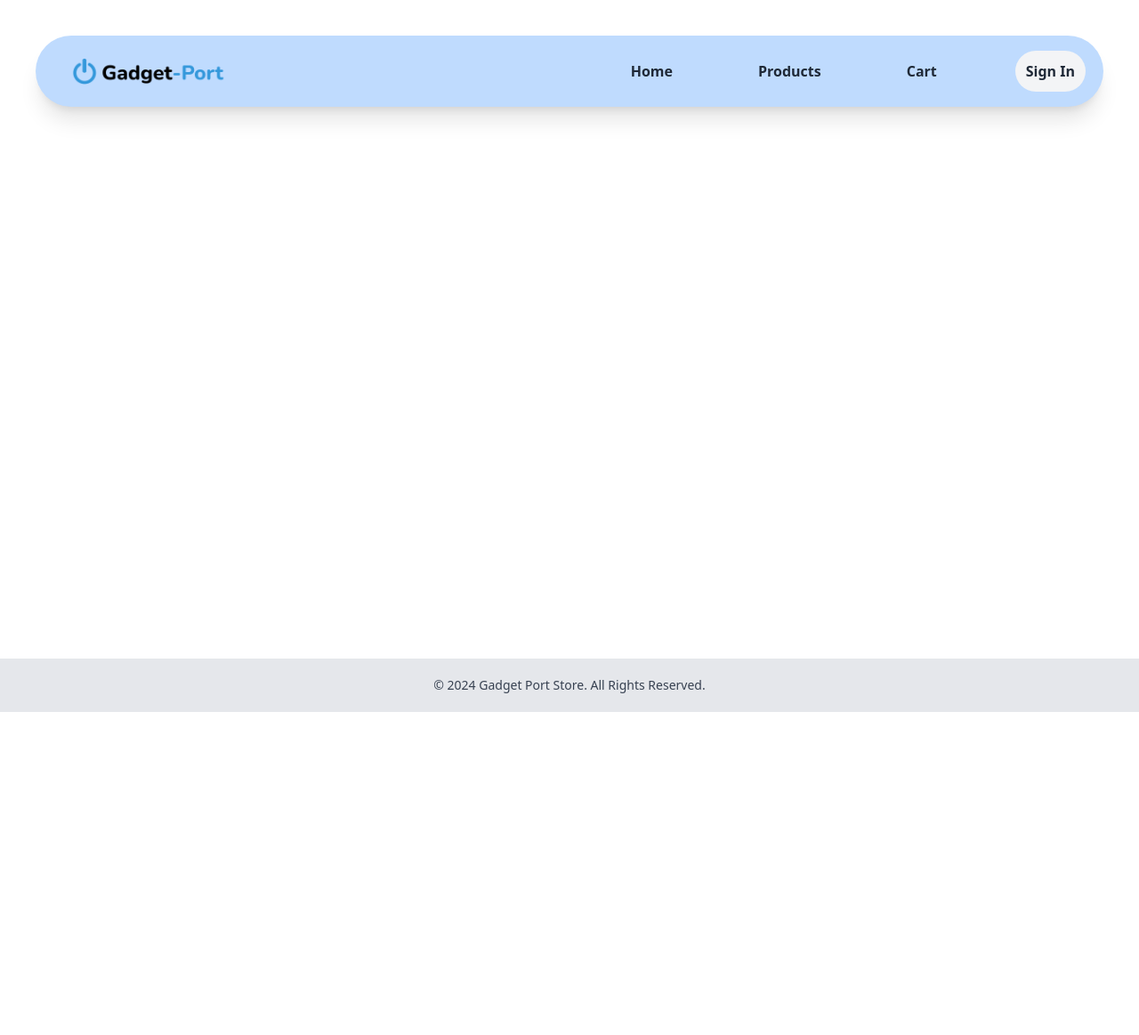
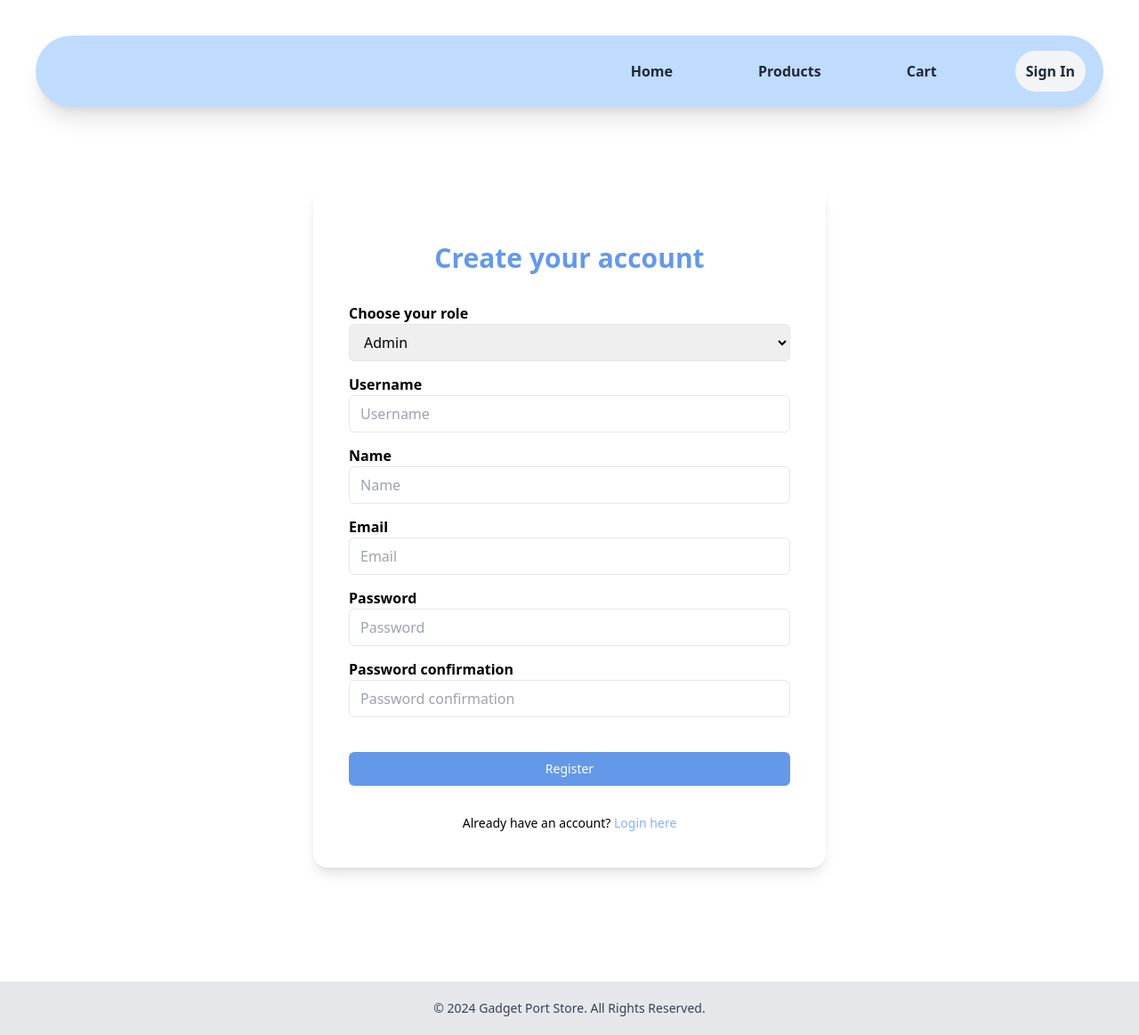
Before and after one commit to PBP-D08/gadget-port, a Django app: template authentication/templates/register.html in a window 1280 px wide. Shown: the whole page at 89% size. Before the commit the page ends 800 px from the top, so only its background shows below. Run offline with Django 5.2, Linux system fonts and the light colour scheme; the template is opened without the code that fills it: values that come from a table or form of the project are taken from there, others are empty; parts of the project's set-up code (start-up, migrations or seed data) failed here and were passed over; some libraries are stand-ins or nearby versions.

Commit message:
fix: merge conflict

```diff
--- a/authentication/templates/register.html
+++ b/authentication/templates/register.html
@@ -5,78 +5,17 @@
 {% endblock meta %}
 
 {% block content %}
-<!-- <div class="flex items-center justify-center bg-gray-100 py-12 px-10 sm:px-6 lg:px-8">
-  <div class="max-w-md w-full space-y-8 form-style">
+<div class="page min-h-screen flex items-center justify-center py-12 px-4 sm:px-6 lg:px-8">
+  <div class="max-w-xl w-full space-y-8 form-style bg-white shadow-lg p-10 mb-10" style="border-radius: 1rem;">
     <div>
-      <h2 class="mt-6 text-center text-3xl font-bold text-black">Create Your Account</h2>
-    </div>
-    <form class="mt-8 space-y-6" method="POST">
-      {% csrf_token %}
-      <input type="hidden" name="remember" value="true">
-      <div class="rounded-md shadow-sm space-y-px">
-        {% for field in form %}
-          <div class="flex flex-wrap -mx-3 mb-6">
-            <div class="w-full md:w-1/2 px-3 mb-6 md:mb-0">
-              <label for="{{ field.id_for_label }}" class="mb-2 font-semibold text-black">{{ field.label }}</label>
-            </div>
-            <div class="w-full md:w-1/2 px-3">
-              {{ field }}
-              {% if field.errors %}
-                <div class="absolute inset-y-0 right-0 pr-3 flex items-center pointer-events-none">
-                  <svg class="h-5 w-5 text-red-500" fill="currentColor" viewBox="0 0 20 20">
-                    <path fill-rule="evenodd" d="M18 10a8 8 0 11-16 0 8 8 0 0116 0zm-7 4a1 1 0 11-2 0 1 1 0 012 0zm-1-9a1 1 0 00-1 1v4a1 1 0 102 0V6a1 1 0 00-1-1z" clip-rule="even odd" />
-                  </svg>
-                </div>
-              {% endif %}
-            </div>
-            {% if field.errors %}
-              {% for error in field.errors %}
-                <p class="mt-1 text-sm text-red-600">{{ error }}</p>
-              {% endfor %}
-            {% endif %}
-          </div>
-          <div class="h-4"></div> <!-- tambahkan gap antar label -->
- <!--       {% endfor %}
-      </div>
-
-      <div>
-        <button type="submit" class="group relative w-full flex justify-center py-2 px-4 border border-transparent text-sm font-medium rounded-md text-white bg-[#6499E9] hover:bg-[#99BDFF] focus:outline-none focus:ring-2 focus:ring-offset-2 focus:ring-indigo-500">
-          Sign Up
-        </button>
-      </div>
-    </form>
-
-    {% if messages %}
-      <div class="mt-4">
-        {% for message in messages %}
-          <div class="bg-red-100 border border-red-400 text-red-700 px-4 py-3 rounded relative" role="alert">
-            <span class="block sm:inline">{{ message }}</span>
-          </div>
-        {% endfor %}
-      </div>
-    {% endif %}
-
-    <div class="text-center mt-4">
-      <p class="text-sm text-black">
-        Already have an account?
-        <a href="{% url 'authentication:login' %}" class="font-medium text-indigo-200 hover:text-indigo-300">
-          Login here
-        </a>
-      </p>
-    </div>
-  </div>
-</div> -->
-<div class="page min-h-screen flex items-center justify-center py-12 px-4 sm:px-6 lg:px-8">
-  <div class="max-w-xl w-full space-y-8 form-style bg-gray-100 shadow-lg p-10 mb-10" style="border-radius: 1rem;">
-    <div>
-      <h2 class="mt-6 text-center text-3xl font-extrabold text-black">
+      <h2 class="mt-6 text-center text-3xl font-extrabold text-[#6499E9]">
         Create your account
       </h2>
     </div>
     <form class="mt-8 space-y-6" method="POST">
       {% csrf_token %}
       <input type="hidden" name="remember" value="true">
-      <div class="rounded-md shadow-sm -space-y-px">
+      <div class="rounded-md -space-y-px">
       {% for field in form %}
                 <div class="{% if not forloop.first %}mt-6{% endif %}">
                   <label for="{{ field.id_for_label }}" class="mb-2 font-semibold text-black ">
@@ -87,7 +26,7 @@
                     <select
                       id="{{ field.id_for_label }}"
                       name="{{ field.name }}"
-                      class="w-full border border-black rounded-md px-3 py-2 focus:outline-none focus:ring focus:ring-blue-300"
+                      class="w-full border rounded-md px-3 py-2 focus:outline-none focus:ring focus:ring-blue-300"
                     >
                       {% for choice in field.field.choices %}
                         <option value="{{ choice.0 }}" {% if field.value == choice.0 %}selected{% endif %}>{{ choice.1 }}</option>
@@ -98,7 +37,7 @@
                       type="{{ field.field.widget.input_type }}"
                       id="{{ field.id_for_label }}"
                       name="{{ field.name }}"
-                      class="w-full border border-black rounded-md px-3 py-2 focus:outline-none focus:ring focus:ring-blue-300"
+                      class="w-full border rounded-md px-3 py-2 focus:outline-none focus:ring focus:ring-blue-300"
                       placeholder="{{ field.label }}"
                       value="{{ field.value|default_if_none:'' }}"
                       {% if field.field.required %}required{% endif %}
@@ -118,12 +57,12 @@
                     {% endfor %}
                   {% endif %}
           </div>
-          <div class="h-4"></div> <!-- tambahkan gap antar label -->
+          <div class="h-4"></div> <!-- gap antar label -->
         {% endfor %}
       </div>
 
       <div>
-        <button type="submit" class="text-sm font-medium rounded-md text-white bg-[#6499E9] group relative w-full flex justify-center py-2 px-4 border border-transparent text-sm font-medium rounded-md text-white focus:outline-none focus:ring-2 focus:ring-offset-2 focus:ring-blue-700">
+        <button type="submit" class="text-sm font-medium rounded-md text-white bg-[#6499E9] hover:bg-[#83B4FF] group relative w-full flex justify-center py-2 px-4 border border-transparent text-sm font-medium rounded-md text-white focus:outline-none focus:ring-2 focus:ring-offset-2 focus:ring-blue-700">
           Register
         </button>
       </div>
@@ -142,7 +81,7 @@
     <div class="text-center mt-4">
       <p class="text-sm text-black">
         Already have an account?
-        <a href="{% url 'authentication:login' %}" class="font-medium text-blue-700 hover:text-blue-500">
+        <a href="{% url 'authentication:login' %}" class="font-medium text-[#83B4FF] hover:text-blue-500">
           Login here
         </a>
       </p>
--- a/main/templates/main.html
+++ b/main/templates/main.html
@@ -1,6 +1,6 @@
 {% extends 'base.html' %}
 {% load static %}
-{% block contents %}
+{% block content %}
 
 <!-- Image dan search bar -->
 <div class="grid grid-cols-3 items-center">
--- a/templates/base.html
+++ b/templates/base.html
@@ -1,6 +1,5 @@
 <!DOCTYPE html>
 <html lang="en">
-{% load static %}
 
 <head>
     <meta charset="UTF-8">
@@ -8,24 +7,24 @@
     <meta name="viewport" content="width=device-width, initial-scale=1.0">
     <title>Gadget Port Store</title>
     <link href="https://cdn.jsdelivr.net/npm/tailwindcss@latest/dist/tailwind.min.css" rel="stylesheet">
-    <script src="https://cdn.tailwindcss.com">
-</script>
+    <script src="https://cdn.tailwindcss.com"></script>
     <style>
         /* Custom background image using a class */
-        /* .custom-bg {
-            background-image: url('https://i.ibb.co/c8ZtWhm/Mask-group-7.png');
+        .custom-bg {
+            background-image: url('https://wallpapers.com/images/hd/aesthetic-laptop-drawing-kzs2xmyje63oewbt.jpg');
             background-size: cover;
             background-position: center;
-        } */
+        }
     </style>
 </head>
 
-<body class="bg-white font-sans flex flex-col min-h-screen custom-bg">
+<body class="bg-white font-sans flex flex-col min-h-screen">
 
     <!-- Navbar -->
     <nav class="w-auto h-20 flex items-center justify-between m-10 shadow-xl bg-blue-200 rounded-full mb-10">
         <div class="flex items-center">
-            <img src="{% static 'image/logo.png' %}" class="w-44 mx-10 mr-4" alt="Logo"/>
+            <!-- <img src="" class="w-16 h-16 mr-4" alt="Logo"/> -->
+
         </div>
         <div class="md:hidden">
             <button id="mobile-menu-button" class="focus:outline-none p-2 mx-5 bg-blue-500 hover:bg-blue-600 text-white rounded-lg transition duration-300">
@@ -44,8 +43,8 @@
 
     <!-- Main Content Block -->
     <div class="flex-grow container mx-auto mb-10">
-        {% block contents %}
-        {% endblock contents %}
+        {% block content %}
+        {% endblock content %}
     </div>
 
     <!-- Footer -->
```
Also changed, not shown: authentication/templates/login.html (+6 -6 lines).
